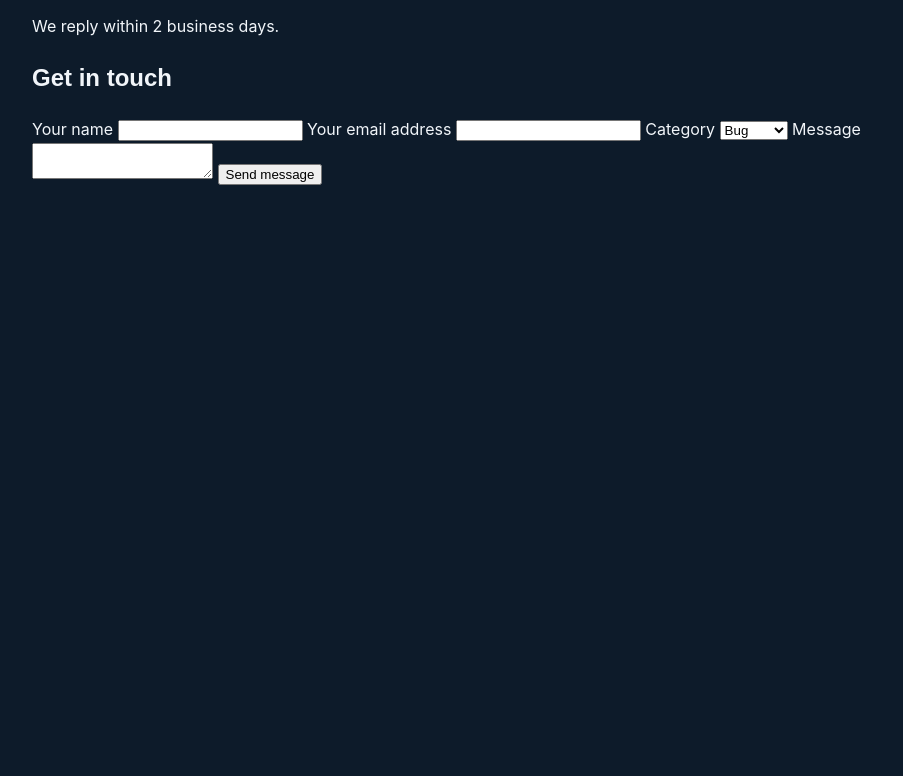
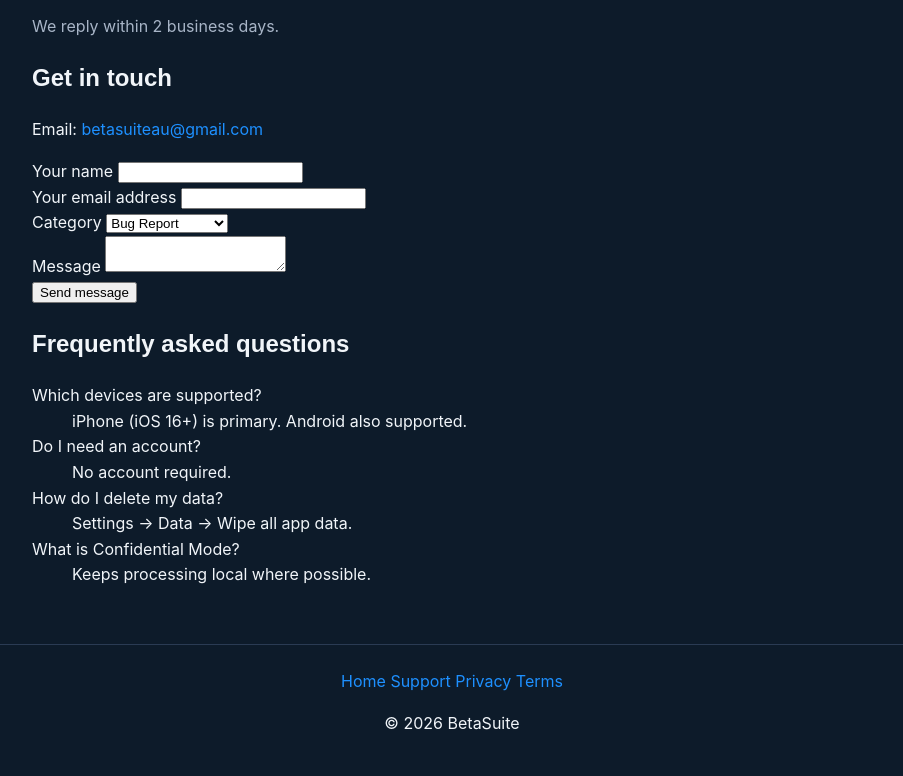
Before and after one commit to brilt9/betasuite-website, a plain HTML site: page en/support.html in a window 1280 px wide. Shown: the part 197-973 px from the top of the page, without its empty margins (188-1091 px from the left). Before the commit the page ends 800 px from the top, so only its background shows below. Drawn offline with Linux system fonts and the light colour scheme.

Commit message:
Update support.html

```diff
--- a/en/support.html
+++ b/en/support.html
@@ -4,9 +4,10 @@
   <meta charset="utf-8">
   <meta name="viewport" content="width=device-width, initial-scale=1">
 
-<title>Support</title>
+  <title>Support — BetaSuite</title>
 
   <link rel="stylesheet" href="../styles.css">
+  <link rel="icon" type="image/png" href="../icon.png">
 </head>
 
 <body>
@@ -17,12 +18,16 @@
 
   <nav class="nav">
 
-<a class="brand" href="./index.html">BetaSuite</a>
+    <a class="brand" href="./index.html">
+      BetaSuite
+    </a>
 
     <div class="nav-links">
 
       <a href="./index.html" data-i18n="navHome">Home</a>
       <a href="./support.html" data-i18n="navSupport">Support</a>
+      <a href="./privacy.html" data-i18n="navPrivacy">Privacy</a>
+      <a href="./terms.html" data-i18n="navTerms">Terms</a>
 
       <select id="language-picker" class="language-picker">
         <option value="en">🇬🇧 English</option>
@@ -32,37 +37,94 @@
     </div>
 
   </nav>
+
 </header>
 
 <main>
 
-<h1 data-i18n="supportTitle"></h1>
-<p data-i18n="supportLede"></p>
+  <h1 data-i18n="supportTitle">Support</h1>
 
-<h2 data-i18n="contactTitle"></h2>
+  <p class="lede" data-i18n="supportLede">
+    We reply within 2 business days.
+  </p>
 
-<form>
+  <div class="contact-block">
 
-<label data-i18n="nameLabel"></label>
-<input type="text">
+    <h2 data-i18n="contactTitle">Get in touch</h2>
 
-<label data-i18n="emailLabel"></label>
-<input type="email">
+    <p>
+      Email:
+      <a href="mailto:betasuiteau@gmail.com">betasuiteau@gmail.com</a>
+    </p>
 
-<label data-i18n="categoryLabel"></label>
-<select>
-<option>Bug</option>
-<option>Feature</option>
+    <form class="contact-form">
+
+      <div>
+        <label data-i18n="nameLabel">Your name</label>
+        <input type="text" name="name" required>
+      </div>
+
+      <div>
+        <label data-i18n="emailLabel">Your email address</label>
+        <input type="email" name="email" required>
+      </div>
+
+      <div>
+        <label data-i18n="categoryLabel">Category</label>
+        <select name="category">
+          <option>Bug Report</option>
+          <option>Feature Request</option>
+          <option>General Inquiry</option>
+          <option>Billing</option>
+          <option>Other</option>
         </select>
+      </div>
 
-<label data-i18n="messageLabel"></label>
-<textarea></textarea>
+      <div>
+        <label data-i18n="messageLabel">Message</label>
+        <textarea name="message" required minlength="10"></textarea>
+      </div>
 
-<button type="submit" data-i18n="sendMessage"></button>
+      <button type="submit" data-i18n="sendMessage">
+        Send message
+      </button>
 
     </form>
 
+  </div>
+
+  <h2 data-i18n="faqTitle">Frequently asked questions</h2>
+
+  <dl class="faq">
+
+    <dt>Which devices are supported?</dt>
+    <dd>iPhone (iOS 16+) is primary. Android also supported.</dd>
+
+    <dt>Do I need an account?</dt>
+    <dd>No account required.</dd>
+
+    <dt>How do I delete my data?</dt>
+    <dd>Settings → Data → Wipe all app data.</dd>
+
+    <dt>What is Confidential Mode?</dt>
+    <dd>Keeps processing local where possible.</dd>
+
+  </dl>
+
 </main>
+
+<footer class="site-footer">
+
+  <div>
+    <a href="./index.html">Home</a>
+    <a href="./support.html">Support</a>
+    <a href="./privacy.html">Privacy</a>
+    <a href="./terms.html">Terms</a>
+  </div>
+
+  <p>© 2026 BetaSuite</p>
+
+</footer>
 
 <script src="../translations.js"></script>
 
```
Lines whose indentation alone changed are shown as unchanged.
